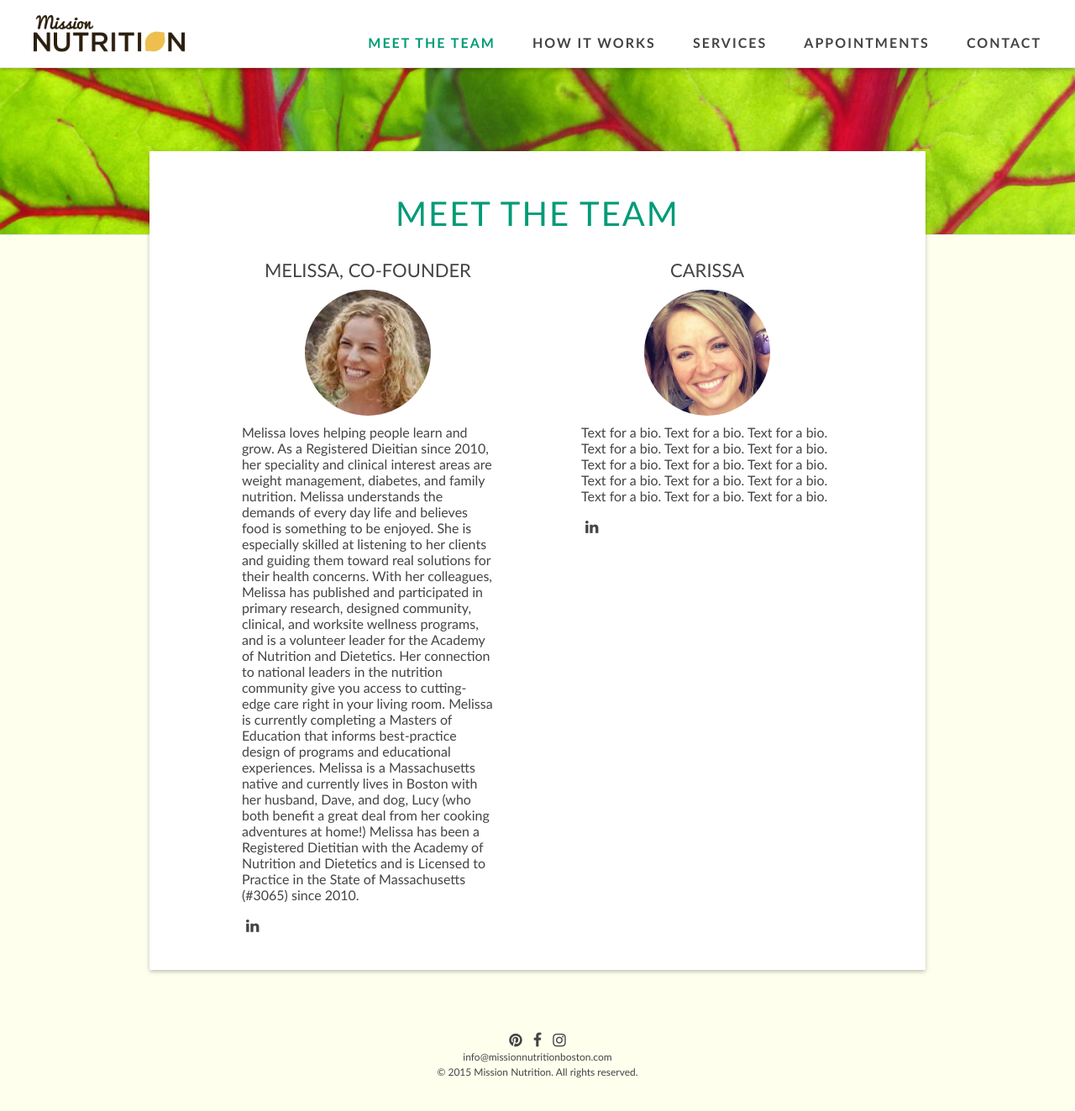
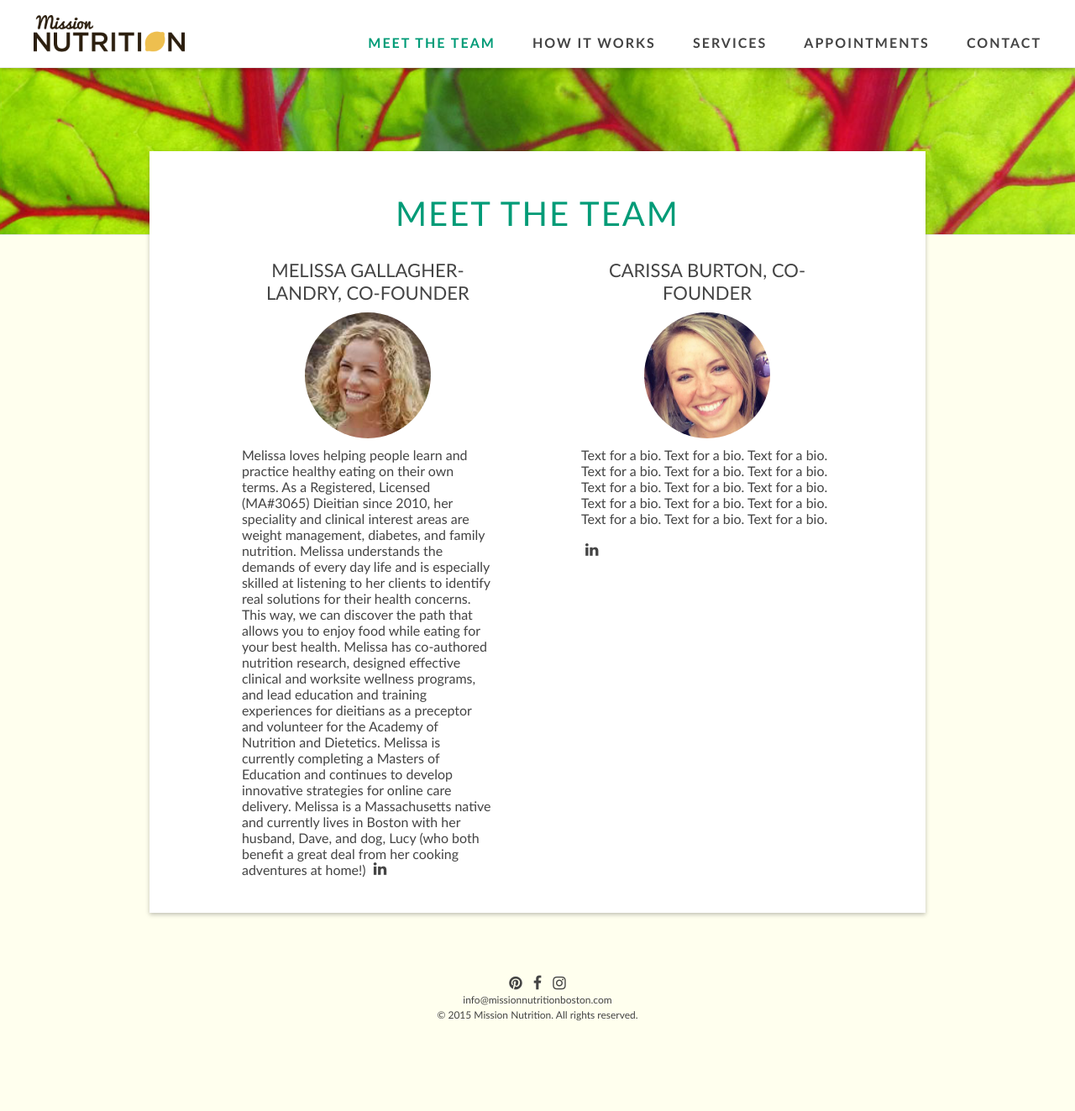
Before and after one commit to davelandry/missionnutrition, a Jekyll site: the page built from _pages/team.html, in a window 1280 px wide and 1326 px high. Shown: the top 1323 px of the window at 84% size. Built offline with Jekyll 4.4.1, drawn with Linux system fonts in a browser that asks for light colours; nearby versions of some CDN libraries.

Commit message:
Update team.html

```diff
--- a/_pages/team.html
+++ b/_pages/team.html
@@ -5,17 +5,16 @@ image: chard
 ---
 
 <div class="bio">
-  <h2>Melissa, Co-Founder</h2>
+  <h2>Melissa Gallagher-Landry, Co-Founder</h2>
   <img src="/images/melissa.jpg" />
-Melissa loves helping people learn and grow. As a Registered Dieitian since 2010, her speciality and clinical interest areas are weight management, diabetes, and family nutrition. Melissa understands the demands of every day life and believes food is something to be enjoyed. She is especially skilled at listening to her clients and guiding them toward real solutions for their health concerns. With her colleagues, Melissa has published and participated in primary research, designed community, clinical, and worksite wellness programs, and is a volunteer leader for the Academy of Nutrition and Dietetics. Her connection to national leaders in the nutrition community give you access to cutting-edge care right in your living room. Melissa is currently completing a Masters of Education that informs best-practice design of programs and educational experiences. Melissa is a Massachusetts native and currently lives in Boston with her husband, Dave, and dog, Lucy (who both benefit a great deal from her cooking adventures at home!) Melissa has been a Registered Dietitian with the Academy of Nutrition and Dietetics and is Licensed to Practice in the State of Massachusetts (#3065) since 2010.
-  <br><br>
+Melissa loves helping people learn and practice healthy eating on their own terms. As a Registered, Licensed (MA#3065) Dieitian since 2010, her speciality and clinical interest areas are weight management, diabetes, and family nutrition. Melissa understands the demands of every day life and is especially skilled at listening to her clients to identify real solutions for their health concerns. This way, we can discover the path that allows you to enjoy food while eating for your best health. Melissa has co-authored nutrition research, designed effective clinical and worksite wellness programs, and lead education and training experiences for dieitians as a preceptor and volunteer for the Academy of Nutrition and Dietetics. Melissa is currently completing a Masters of Education and continues to develop innovative strategies for online care delivery. Melissa is a Massachusetts native and currently lives in Boston with her husband, Dave, and dog, Lucy (who both benefit a great deal from her cooking adventures at home!)
   <a class="social" href="https://www.linkedin.com/profile/view?id=AAkAAALoRFMBDLl3t4MO2V0KuQX5FKUklVKOjME">
     <i class="fa fa-linkedin"></i>
   </a>
 </div>
 
 <div class="bio">
-  <h2>Carissa</h2>
+  <h2>Carissa Burton, Co-Founder</h2>
   <img src="/images/carissa.jpg" />
   Text for a bio. Text for a bio. Text for a bio. Text for a bio. Text for a bio. Text for a bio. Text for a bio. Text for a bio. Text for a bio. Text for a bio. Text for a bio. Text for a bio. Text for a bio. Text for a bio. Text for a bio.
   <br><br>
```
